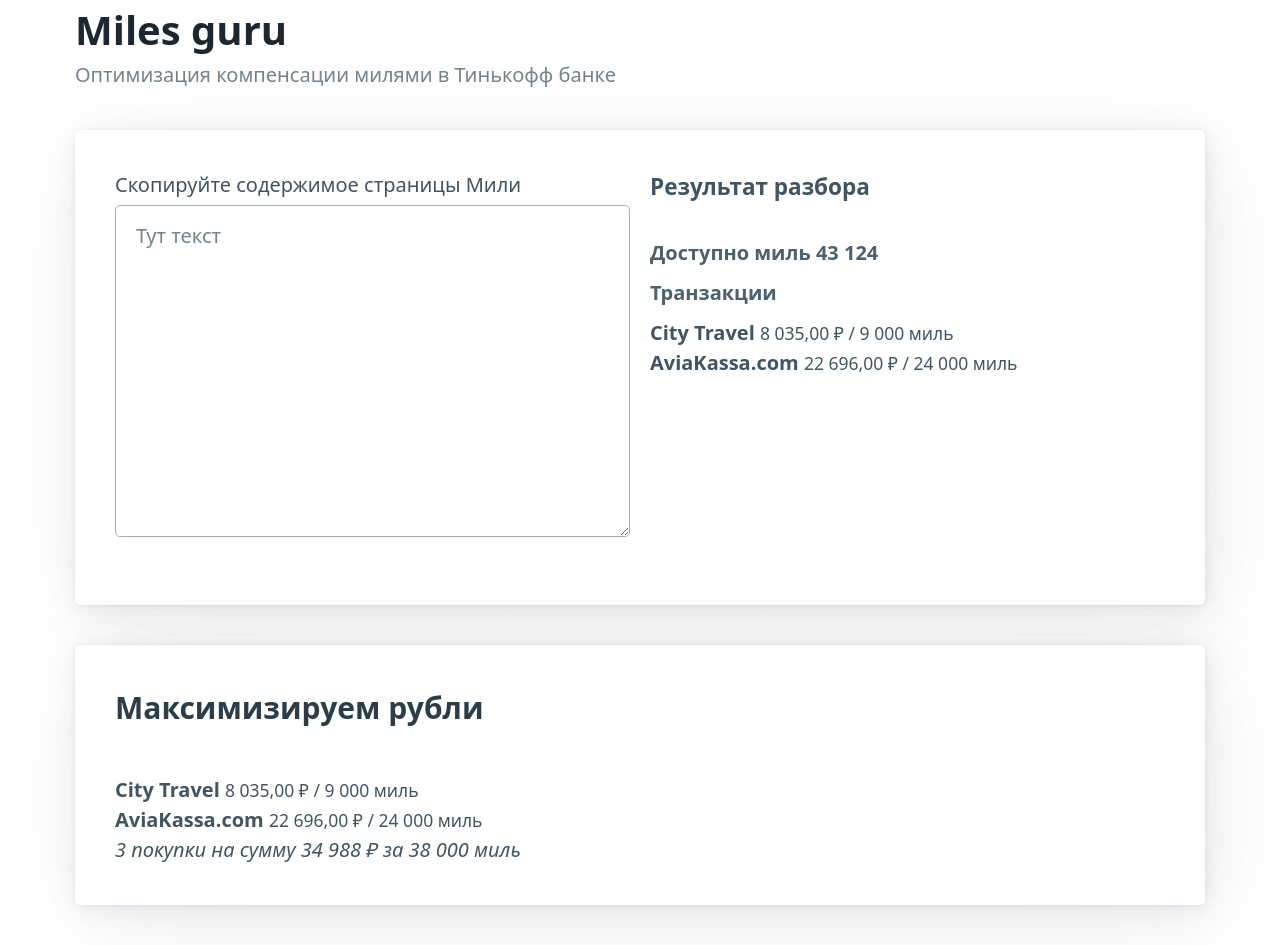
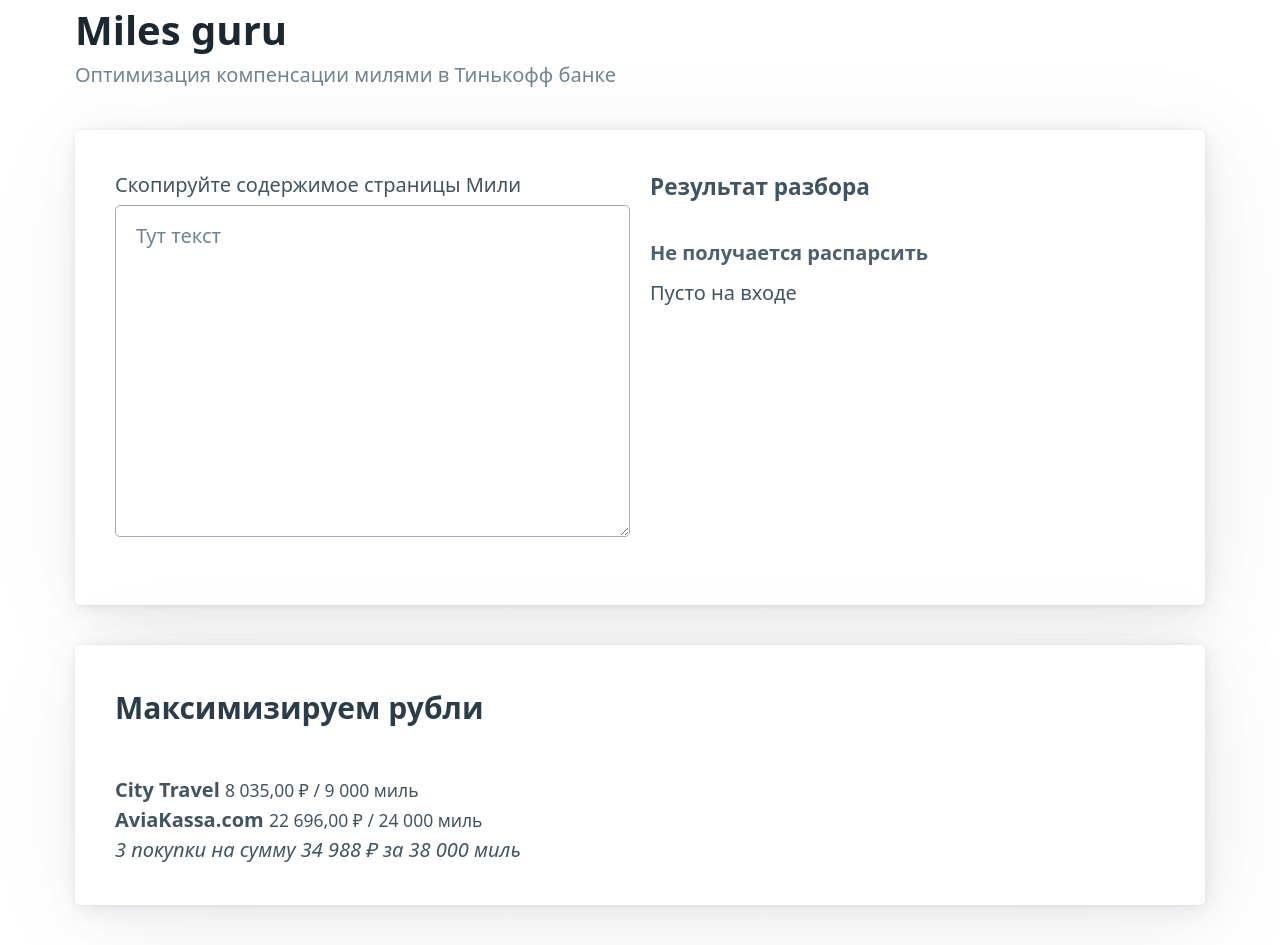
Before and after one commit to zodo/miles-guru, a Svelte app: page / in a window 1280 px wide. Built offline with nearby package versions, Linux system fonts and the light colour scheme.

Commit message:
Transactions parser

```diff
--- a/src/App.svelte
+++ b/src/App.svelte
@@ -1,3 +1,11 @@
+<script lang="ts">
+  import { parseCopyPaste } from "./lib/CopyPasteParser"
+
+  let copypasted: string
+  $: milesInfo = parseCopyPaste(copypasted)
+  $: transactions = milesInfo.transactions ?? []
+</script>
+
 <main class="container">
   <hgroup>
     <h1>Miles guru</h1>
@@ -8,21 +16,32 @@
     <div class="grid">
       <div>
         <label for="copypasted">Скопируйте содержимое страницы Мили</label>
-        <textarea name="copypasted" placeholder="Тут текст" rows="10" />
+        <textarea
+          name="copypasted"
+          placeholder="Тут текст"
+          rows="10"
+          bind:value={copypasted}
+        />
       </div>
       <div>
         <h5>Результат разбора</h5>
-        <h6>Доступно миль 43 124</h6>
+        {#if milesInfo.message}
+          <h6>Не получается распарсить</h6>
+          <p>{milesInfo.message}</p>
+        {:else}
+          <h6>Доступно миль {milesInfo.balance}</h6>
 
-        <h6>Транзакции</h6>
-        <div>
-          <b>City Travel</b>
-          <small>8 035,00 ₽ / 9 000 миль</small>
-        </div>
-        <div>
-          <b>AviaKassa.com</b>
-          <small>22 696,00 ₽ / 24 000 миль</small>
-        </div>
+          <h6>Транзакции</h6>
+          {#each transactions as transaction}
+            <div>
+              <b>{transaction.name}</b>
+              <small>{transaction.price} ₽ / {transaction.miles} миль</small>
+            </div>
+          {/each}
+          {#if transactions.length === 0}
+            <small>Нет транзакций</small>
+          {/if}
+        {/if}
       </div>
     </div>
   </article>
--- /dev/null
+++ b/src/lib/CopyPasteParser.ts
@@ -0,0 +1,101 @@
+import { IMilesInfo, ITransaction } from "./Transaction"
+
+export const parseCopyPaste = (input: string | undefined): IMilesInfo => {
+    if (!input) {
+        return {
+            message: 'Пусто на входе'
+        }
+    }
+    const balanceString = balanceRegexp.exec(input)?.groups?.["balance"]
+    const balance = extractNumber(balanceString)
+    if (!balance) {
+        return {
+            message: 'Баланс не найден'
+        }
+    }
+
+    const lines = input.split("\n")
+
+    try {
+        const transactionPositions = findTransactionPositions(lines)
+        console.log(transactionPositions)
+        const transactions = transactionPositions.map(pos => getTransaction(lines, pos))
+
+        return {
+            balance: balance,
+            transactions: transactions,
+        }
+    } catch(ex) {
+        console.error(ex)
+        return {
+            message: ex.toString()
+        }
+    }
+}
+
+function extractNumber(text: string | undefined): number | undefined {
+    if (!text) {
+        return undefined
+    }
+    const withoutWhitespaces = text.replace(/[^\d\,]+/gi, "").replace(",", ".")
+    return parseFloat(withoutWhitespaces)
+}
+
+function findTransactionPositions(lines: string[]): number[] {
+    let result: number[] = []
+
+    for (let index = 0; index < lines.length - 1; index++) {
+        const firstLine = lines[index]
+        const secondLine = lines[index + 1]
+        if (firstLine.match(transactionMarkers.firstLine)
+            && secondLine.match(transactionMarkers.nextLine)) {
+                result = [...result, index]
+            }
+    }
+
+    return result
+}
+
+/*
+City Travel
+8 035
+,00
+
+Обменять за 9 000 <-- position
+*/
+function getTransaction(lines: string[], position: number): ITransaction {
+    const transactionLines = lines.slice(position - 4, position + 1)
+
+    if (transactionLines.length < 5) {
+        throw 'Недостаточно строк перед "Обменять за ..."'
+    }
+
+    const name = transactionLines[0]
+    if (!name) {
+        throw 'Попалось пустое имя в ' + JSON.stringify(transactionLines)
+    }
+
+    const priceString = transactionLines[1] + transactionLines[2]
+    const price = extractNumber(priceString)
+    if (!price) {
+        throw `"${priceString}" не похоже на число`
+    }
+
+    const milesString = transactionLines[4]
+    const miles = extractNumber(milesString)
+    if (!miles) {
+        throw `"${milesString}" не похоже на число`
+    }
+
+    return {
+        name: name,
+        price: price,
+        miles: miles,
+    }
+}
+
+const balanceRegexp = /Сейчас доступно\s(?<balance>[\d\s]+)/
+const transactionMarkers = {
+    firstLine: /Обменять за [\d\s]+/,
+    nextLine: /\s*мил[иь]/
+}
--- /dev/null
+++ b/src/lib/Transaction.ts
@@ -0,0 +1,11 @@
+export interface ITransaction {
+    name: string
+    price: number
+    miles: number
+}
+
+export interface IMilesInfo {
+    balance?: number,
+    transactions?: ITransaction[],
+    message?: string,
+}
```
